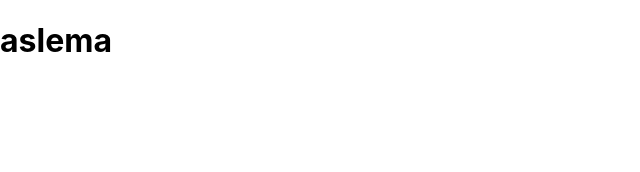
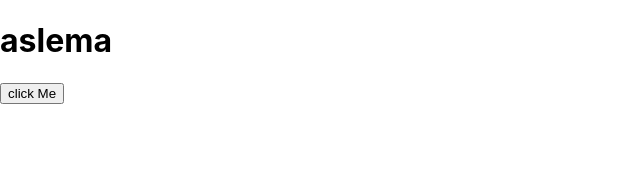
Before and after one commit to meleklassoued/fetch-api-one, a React (Create React App) app: page / in a window 1280 px wide. Shown: the top 172 px of the page, without its empty margins (0-640 px from the left). Built offline with nearby package versions, Linux system fonts and the light colour scheme.

Commit message:
fetching an API with success

```diff
--- a/src/App.js
+++ b/src/App.js
@@ -1,8 +1,24 @@
-
+import React from "react";
+import Axios from "axios";
 import "./App.css";
 
 function App() {
-  return <h1>aslema</h1>;
+  const getJoke = () => {
+    Axios.get("https://jsonplaceholder.typicode.com/todos/1")
+      .then((response) => {
+        console.log(response);
+
+      })
+      .catch((err) => console.log(err));
+  };
+  return (
+    <>
+      <h1>aslema</h1>
+      <div>
+        <button onClick={getJoke}>click Me</button>
+      </div>
+    </>
+  );
 }
 
 export default App;
```
